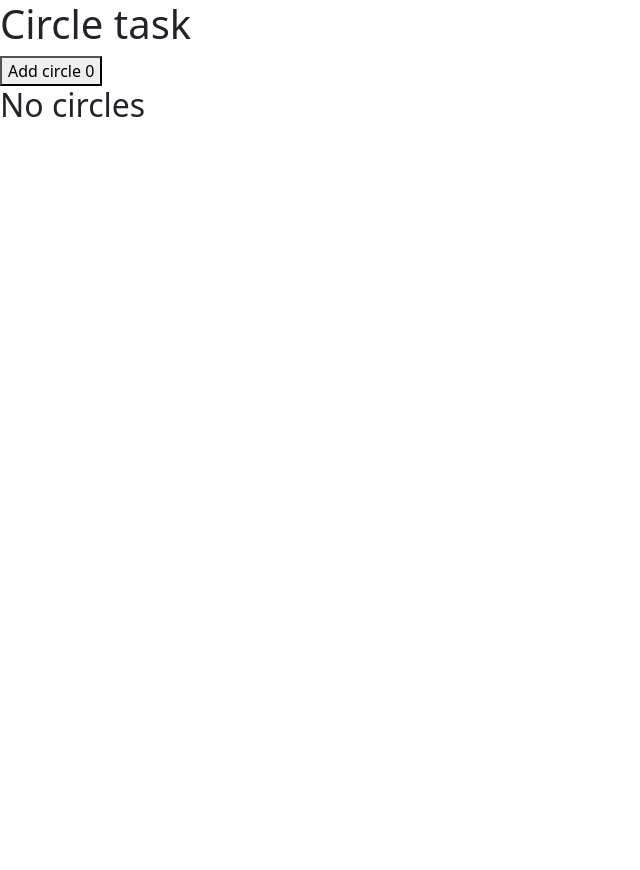
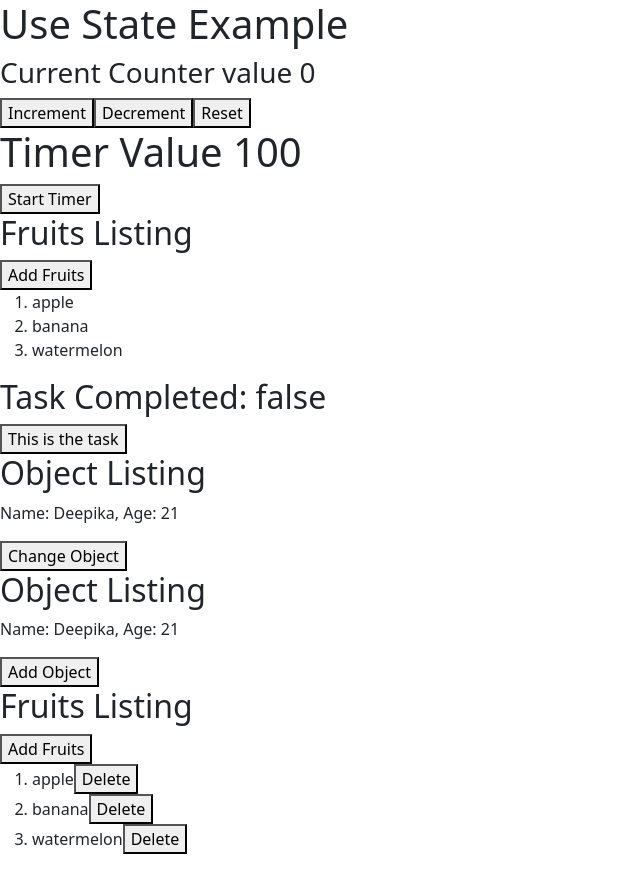
Before and after one commit to Deepika672/React-App, a React (Create React App) app: page / in a window 1280 px wide. Shown: the whole page, without its empty margins (0-640 px from the left). Before the commit the page ends 800 px from the top, so only its background shows below. Built offline with nearby package versions, Linux system fonts and the light colour scheme.

Commit message:
useState Hook

```diff
--- a/src/App.js
+++ b/src/App.js
@@ -41,7 +41,14 @@
 //import UpdatingPhase from "./components/class/lifecycle/updatingphase";
 //import Parent from "./components/class/lifecycle/unMountingPhase";
 //import ParentComponent from "./components/class/purecomponents/parent";
-import CircleTask from "./components/class/circlestask/circles-task";
+//import CircleTask from "./components/class/circlestask/circles-task";
+import UseStateExample1 from "./components/functional/hooks/useStateEx1";
+import UseStateExample2 from "./components/functional/hooks/useStateEx2";
+import UseStateExample3 from "./components/functional/hooks/useStateEx3";
+import UseState1 from "./components/functional/Tasks/hooks-tasks/useState1";
+import UseStateExample4 from "./components/functional/Tasks/hooks-tasks/fruitdelete";
+import UseState2 from "./components/functional/Tasks/hooks-tasks/useState2";
+import UseState3 from "./components/functional/Tasks/hooks-tasks/useState3";
 function App() {
   return (
     <div>
@@ -93,7 +100,14 @@ function App() {
       {/* <UpdatingPhase/>
       <Parent/> */}
       {/* <ParentComponent/> */}
-      <CircleTask/>
+      {/* <CircleTask/> */}
+      <UseStateExample1/>
+      <UseStateExample2/>
+      <UseStateExample3/>
+      <UseState1/>
+      <UseState2/>
+      <UseState3/>
+      <UseStateExample4/>
     </div>
   );
 };
--- /dev/null
+++ b/src/components/functional/Tasks/hooks-tasks/fruitdelete.js
@@ -0,0 +1,31 @@
+import React, { useState } from "react";
+
+const UseStateExample4 = () => {
+  const [fruits, setFruits] = useState(["apple", "banana", "watermelon"]);
+
+  const addFruits = () => {
+    setFruits([...fruits, "fruit"]);
+  };
+
+  const deleteFruit = (index) => {
+    const updatedFruits = [...fruits];
+    updatedFruits.splice(index, 1);
+    setFruits(updatedFruits);
+  };
+
+  return (
+    <>
+      <h2>Fruits Listing</h2>
+      <button onClick={addFruits}>Add Fruits</button>
+      <ol>
+        {fruits.map((eachFruit, index) => (
+          <li key={index}>
+            {eachFruit}
+            <button onClick={() => deleteFruit(index)}>Delete</button>
+          </li>
+        ))}
+      </ol>
+    </>
+  );
+};
+export default UseStateExample4;
--- /dev/null
+++ b/src/components/functional/Tasks/hooks-tasks/useState1.js
@@ -0,0 +1,18 @@
+import { useState } from "react";
+
+const UseState1 = () => {
+  const [task, setTask] = useState(false);
+
+  const changeTask = () => {
+    setTask(!task);
+  };
+
+  return (
+    <>
+      <h2>Task Completed: {task.toString()}</h2>
+      <button onClick={changeTask}>This is the task</button>
+    </>
+  );
+};
+
+export default UseState1;
--- /dev/null
+++ b/src/components/functional/Tasks/hooks-tasks/useState2.js
@@ -0,0 +1,21 @@
+import React, { useState } from "react";
+
+const UseState2 = () => {
+  const [obj, setObj] = useState({ name: "Deepika", age: "21" });
+
+  const addObjects = () => {
+    setObj({ ...obj, name: "Anu", age: "21" });
+  };
+
+  return (
+    <>
+      <h2>Object Listing</h2>
+      <p>
+        Name: {obj.name}, Age: {obj.age}
+      </p>
+      <button onClick={addObjects}>Change Object</button>
+    </>
+  );
+};
+
+export default UseState2;
--- /dev/null
+++ b/src/components/functional/Tasks/hooks-tasks/useState3.js
@@ -0,0 +1,24 @@
+import React, { useState } from "react";
+
+const UseState3 = () => {
+  const [objects, setObjects] = useState([{ name: "Deepika", age: "21" }]);
+
+  const addObjects = () => {
+    // Adding a new object to the array
+    setObjects([...objects, { name: "Anu", age: "21" }]);
+  };
+
+  return (
+    <>
+      <h2>Object Listing</h2>
+      {objects.map((obj, index) => (
+        <p key={index}>
+          Name: {obj.name}, Age: {obj.age}
+        </p>
+      ))}
+      <button onClick={addObjects}>Add Object</button>
+    </>
+  );
+};
+
+export default UseState3;
--- /dev/null
+++ b/src/components/functional/hooks/useStateEx1.js
@@ -0,0 +1,28 @@
+import { useState } from "react";
+const UseStateExample1 = () => {
+  const [counter, setCounter] = useState(0);
+  //This function is used to increment the current counter value by 1.
+  const handleChange = (value) => {
+    switch (value) {
+      case "increment":
+        setCounter(counter + 1);
+        break;
+      case "decrement":
+        setCounter(counter - 1);
+        break;
+      case "reset":
+        setCounter(0);
+        break;
+    }
+  };
+  return (
+    <>
+      <h1>Use State Example</h1>
+      <h3>Current Counter value {counter}</h3>
+      <button onClick={() => handleChange("increment")}>Increment</button>
+      <button onClick={() => handleChange("decrement")}>Decrement</button>
+      <button onClick={() => handleChange("reset")}>Reset</button>
+    </>
+  );
+};
+export default UseStateExample1;
--- /dev/null
+++ b/src/components/functional/hooks/useStateEx2.js
@@ -0,0 +1,19 @@
+import { useState } from "react";
+
+const UseStateExample2 = () => {
+  const [timer, setTimer] = useState(100);
+
+  const handleTimer = () => {
+    setInterval(() =>{
+      setTimer(time=>time-1)
+    }, 1000);
+  };
+
+  return (
+    <>
+      <h1>Timer Value {timer}</h1>
+      <button onClick={handleTimer}>Start Timer</button>
+    </>
+  );
+};
+export default UseStateExample2;
--- /dev/null
+++ b/src/components/functional/hooks/useStateEx3.js
@@ -0,0 +1,19 @@
+import { useState } from "react";
+const UseStateExample3=()=>{
+    const [fruits,setFruits]=useState(["apple","banana","watermelon"])
+    const addFruits=()=>{
+        setFruits([...fruits,"fruit"])
+    }
+    return(
+        <>
+        <h2>Fruits Listing</h2>
+        <button onClick={addFruits}>Add Fruits</button>
+        <ol>
+        {
+            fruits.map((eachFruit,index)=><li key={index}>{eachFruit}</li>)
+        }
+        </ol>
+        </>
+    )
+}
+export default UseStateExample3;
```
